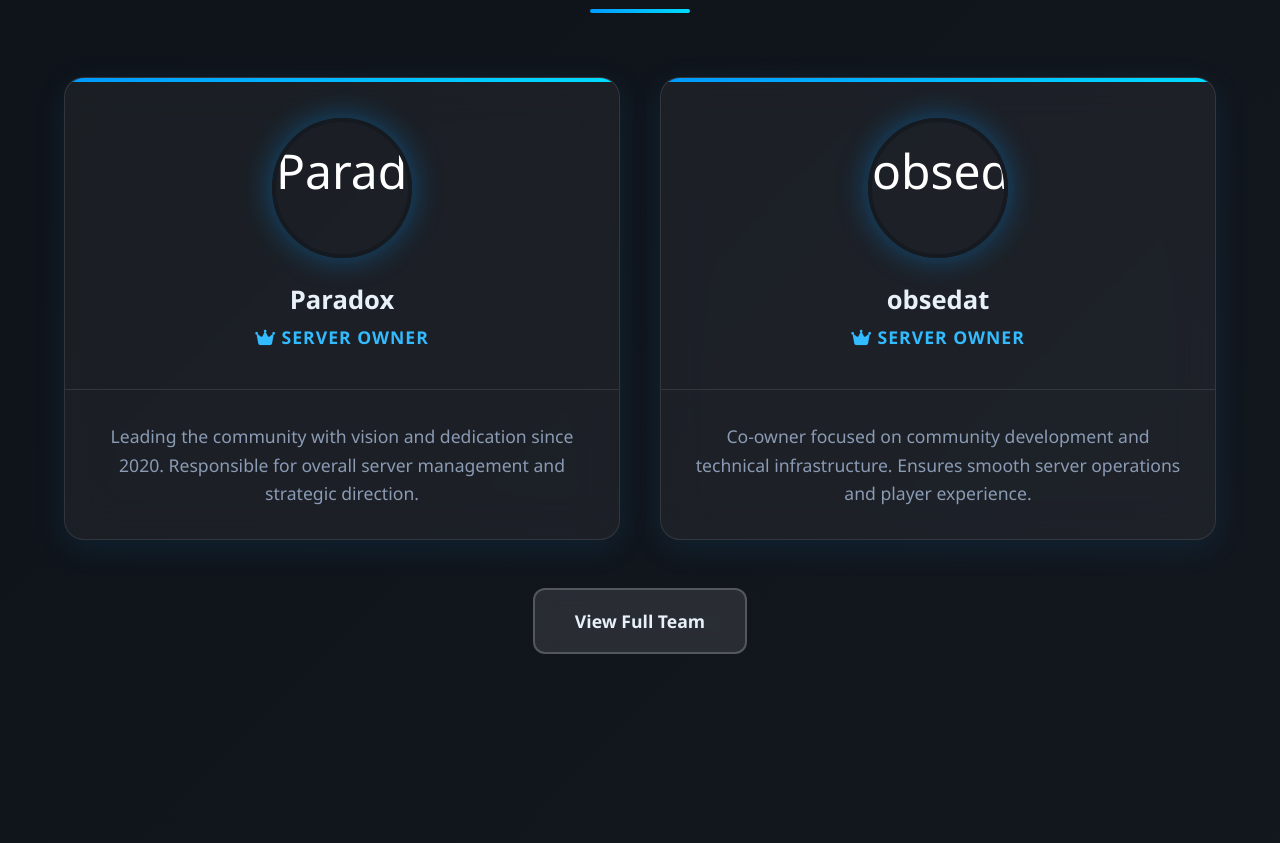
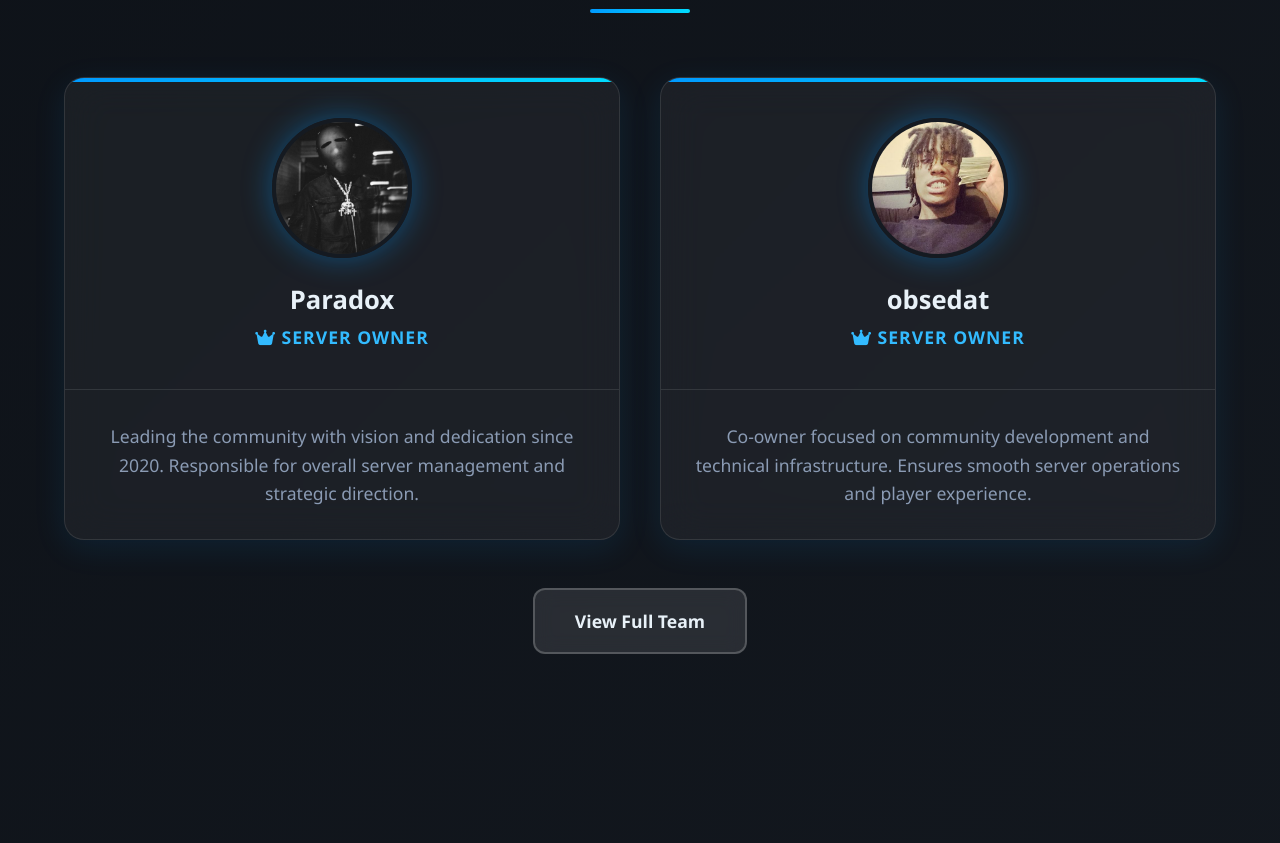
Before and after one commit to paradoxulll/pula, a website: page index.html in a window 1280 px wide. Shown: the part 2230-3073 px from the top of the page. Drawn offline with Linux system fonts and the light colour scheme.

Commit message:
index.html

```diff
--- a/index.html
+++ b/index.html
@@ -933,7 +933,7 @@
                     <div class="staff-card animate-on-scroll liquid-glass" data-role="owner">
                         <div class="staff-header">
                             <div class="staff-avatar">
-                                <img src="images/paradox.png" alt="Paradox">
+                                <img src="images/paradox.jpg" alt="Paradox">
                             </div>
                             <h3 class="staff-name">Paradox</h3>
                             <div class="staff-role">
@@ -949,7 +949,7 @@
                     <div class="staff-card animate-on-scroll liquid-glass" data-role="owner">
                         <div class="staff-header">
                             <div class="staff-avatar">
-                                <img src="images/slepy.png" alt="obsedat">
+                                <img src="images/slepy.jpg" alt="obsedat">
                             </div>
                             <h3 class="staff-name">obsedat</h3>
                             <div class="staff-role">
@@ -1066,7 +1066,7 @@
                     <div class="staff-card animate-on-scroll liquid-glass" data-role="owner">
                         <div class="staff-header">
                             <div class="staff-avatar">
-                                <img src="images/paradox.png" alt="Paradox">
+                                <img src="images/paradox.jpg" alt="Paradox">
                             </div>
                             <h3 class="staff-name">Paradox</h3>
                             <div class="staff-role">
@@ -1082,7 +1082,7 @@
                     <div class="staff-card animate-on-scroll liquid-glass" data-role="owner">
                         <div class="staff-header">
                             <div class="staff-avatar">
-                                <img src="images/slepy.png" alt="obsedat">
+                                <img src="images/slepy.jpg" alt="obsedat">
                             </div>
                             <h3 class="staff-name">obsedat</h3>
                             <div class="staff-role">
```
